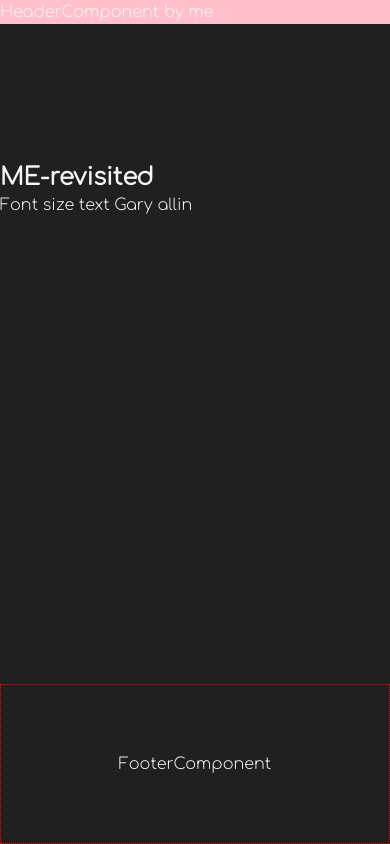
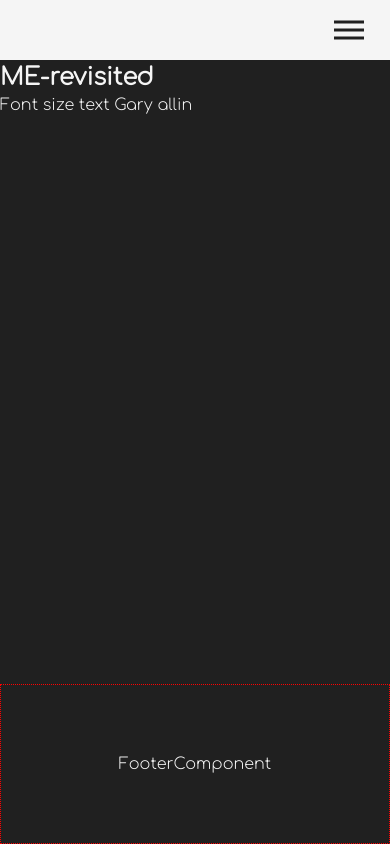
Before and after one commit to MeGallin/me-revisited-tws, a React (Create React App) app: page / in a window 390 px wide. Built offline with nearby package versions, Linux system fonts and the light colour scheme.

Commit message:
responsive nav animation

```diff
--- /dev/null
+++ b/src/Components/Header/HeaderComponent.css
@@ -0,0 +1,55 @@
+header {
+  height: var(--header-height);
+}
+
+nav {
+  height: 100%;
+  background-color: var(--main-font-colour);
+}
+.nav_links {
+  display: flex;
+  justify-content: space-around;
+  align-items: center;
+  list-style: none;
+  width: 50%;
+  height: 100%;
+  float: right;
+}
+.nav_links li a {
+  color: var(--main-bg-colour);
+  text-decoration: none;
+  font-size: 16px;
+}
+
+/* Media Queries */
+@media all and (max-width: 768px) {
+  nav {
+    position: relative;
+  }
+  .line {
+    width: 30px;
+    height: 3px;
+    background-color: var(--main-bg-colour);
+    margin: 5px;
+  }
+  .hamburger {
+    position: absolute;
+    cursor: pointer;
+    right: 5%;
+    top: 50%;
+    transform: translate(-5%, -50%);
+    z-index: 2;
+  }
+  .nav_links {
+    position: fixed;
+    background-color: var(--main-font-colour);
+    height: 100vh;
+    width: 100%;
+    flex-direction: column;
+    clip-path: circle(10px at 100% -10%);
+    transition: all 1s ease-out;
+  }
+  .nav_links.open {
+    clip-path: circle(1400px at 100% -10%);
+  }
+}
--- a/src/Components/Header/HeaderComponent.jsx
+++ b/src/Components/Header/HeaderComponent.jsx
@@ -1,9 +1,32 @@
-import styles from './HeaderComponent.module.css';
+import { useState } from 'react';
+import './HeaderComponent.css';
 
 const HeaderComponent = () => {
+  const [toggleHamburger, setToggleHamburger] = useState(false);
   return (
     <header>
-      <div className={styles.test}>HeaderComponent by me</div>{' '}
+      <nav>
+        <div
+          className="hamburger"
+          onClick={() => setToggleHamburger((prev) => (prev = !prev))}
+        >
+          <div className="line"></div>
+          <div className="line"></div>
+          <div className="line"></div>
+        </div>
+
+        <ul className={!toggleHamburger ? 'nav_links' : 'nav_links open'}>
+          <li>
+            <a href="#">About</a>
+          </li>
+          <li>
+            <a href="#">Contact</a>
+          </li>
+          <li>
+            <a href="#">Private</a>
+          </li>
+        </ul>
+      </nav>
     </header>
   );
 };
--- a/src/Components/Header/HeaderComponent.module.css
+++ /dev/null
@@ -1,6 +0,0 @@
-header {
-  height: var(--header-height);
-}
-.test {
-  background-color: pink;
-}
--- a/src/index.css
+++ b/src/index.css
@@ -7,7 +7,7 @@
   --burnt-orange: rgba(190, 79, 12, 1);
   --main-font-colour: whitesmoke;
   --border-colour: rgba(200, 200, 200, 0.5);
-  --header-height: 160px;
+  --header-height: 60px;
   --footer-height: 160px;
 }
 
```
